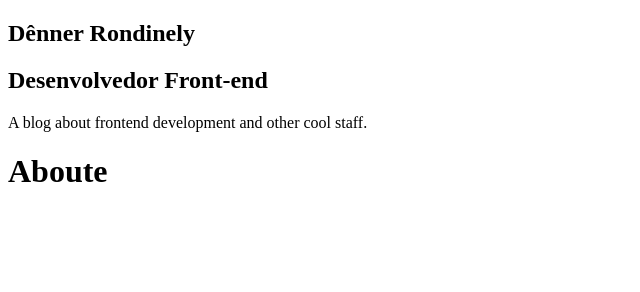
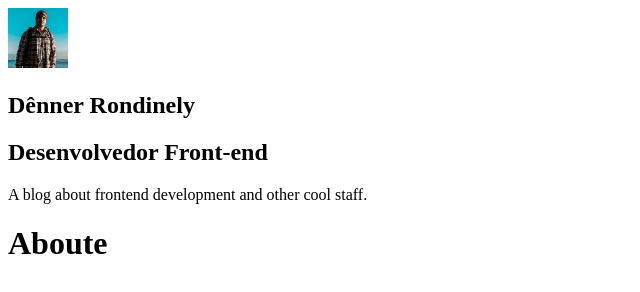
Before and after one commit to dennerrondinely/dennerrondinely-blog, a Gatsby site: page /about in a window 1280 px wide. Shown: the whole page, without its empty margins (0-640 px from the left). Built offline with nearby package versions, Linux system fonts and the light colour scheme; Gatsby itself is replaced by a stand-in of ours.

Commit message:
trabalhando com imagens

```diff
--- a/package.json
+++ b/package.json
@@ -16,7 +16,8 @@
     "prop-types": "^15.7.2",
     "react": "^16.12.0",
     "react-dom": "^16.12.0",
-    "react-helmet": "^6.0.0"
+    "react-helmet": "^6.0.0",
+    "styled-components": "^5.1.0"
   },
   "devDependencies": {
     "prettier": "2.0.5"
--- /dev/null
+++ b/src/components/Avatar/index.js
@@ -0,0 +1,22 @@
+import React from "react"
+import { useStaticQuery, graphql } from "gatsby"
+import Img from "gatsby-image"
+
+// import { Container } from './styles';
+
+function Avatar() {
+  const { avatarImage } = useStaticQuery(graphql`
+  query {
+    avatarImage: file(relativePath: { eq: "profile.jpeg" }) {
+      childImageSharp {
+        fixed(width: 60, height: 60) {
+          ...GatsbyImageSharpFixed
+        }
+      }
+    }
+  }
+  `)
+  return <Img fixed={avatarImage.childImageSharp.fixed} />
+}
+
+export default Avatar
--- a/src/components/Profile/index.js
+++ b/src/components/Profile/index.js
@@ -1,5 +1,7 @@
 import React from "react"
-import { StaticQuery, graphql, useStaticQuery } from "gatsby"
+import { graphql, useStaticQuery } from "gatsby"
+
+import Avatar from '../Avatar'
 
 // import { Container } from './styles';
 
@@ -23,6 +25,7 @@
 
   return (
     <div className="profile-wrapper">
+      <Avatar />
       <h1>{title}</h1>
       <h2>{position}</h2>
       <p>{description}</p>
```
Also changed, not shown: src/images/profile.jpeg (added), 1 other file.
